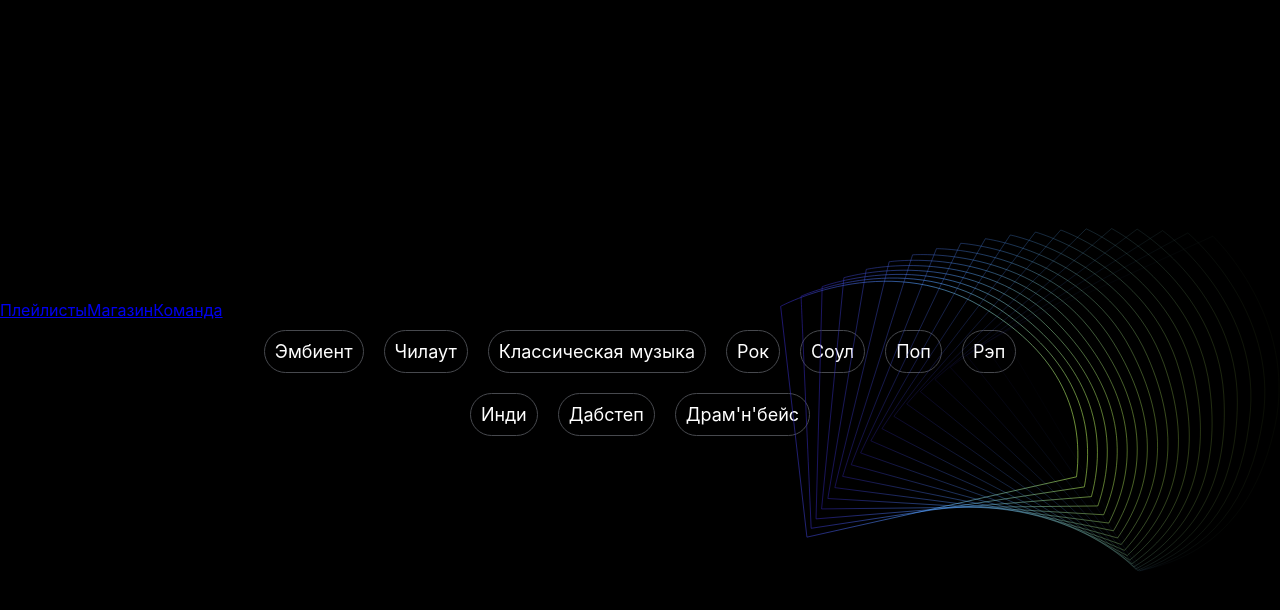
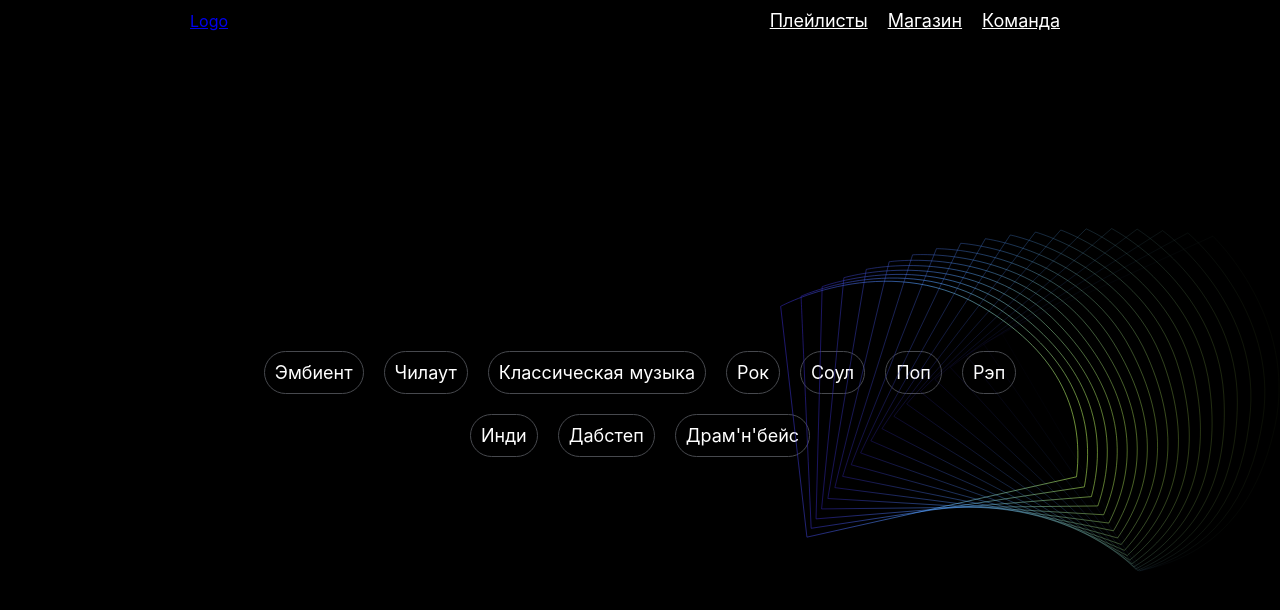
Before and after one commit to alyalin/radiolla, a Nuxt app: page / in a window 1280 px wide. Shown: the top 610 px of the page. Built offline with nearby package versions, Linux system fonts and the light colour scheme.

Commit message:
header block

```diff
--- a/components/AppGlobalNav.vue
+++ b/components/AppGlobalNav.vue
@@ -5,3 +5,19 @@
     <nuxt-link class="global-nav__el" to="/team">Команда</nuxt-link>
   </nav>
 </template>
+
+<style lang="scss">
+  .global-nav {
+    display: flex;
+    justify-content: flex-end;
+    padding: 10px 30px;
+    &__el {
+      color: #ffffff;
+      font-size: 18px;
+
+      & + & {
+        margin-left: 20px;
+      }
+    }
+  }
+</style>
--- a/components/AppLogo.vue
+++ b/components/AppLogo.vue
@@ -1,79 +1,9 @@
 <template>
-  <div class="VueToNuxtLogo">
-    <div class="Triangle Triangle--two"/>
-    <div class="Triangle Triangle--one"/>
-    <div class="Triangle Triangle--three"/>
-    <div class="Triangle Triangle--four"/>
+  <div>
+    <nuxt-link to="/">Logo</nuxt-link>
   </div>
 </template>
 
-<style>
-.VueToNuxtLogo {
-  display: inline-block;
-  animation: turn 2s linear forwards 1s;
-  transform: rotateX(180deg);
-  position: relative;
-  overflow: hidden;
-  height: 180px;
-  width: 245px;
-}
+<style lang="scss">
 
-.Triangle {
-  position: absolute;
-  top: 0;
-  left: 0;
-  width: 0;
-  height: 0;
-}
-
-.Triangle--one {
-  border-left: 105px solid transparent;
-  border-right: 105px solid transparent;
-  border-bottom: 180px solid #41B883;
-}
-
-.Triangle--two {
-  top: 30px;
-  left: 35px;
-  animation: goright 0.5s linear forwards 3.5s;
-  border-left: 87.5px solid transparent;
-  border-right: 87.5px solid transparent;
-  border-bottom: 150px solid #3B8070;
-}
-
-.Triangle--three {
-  top: 60px;
-  left: 35px;
-  animation: goright 0.5s linear forwards 3.5s;
-  border-left: 70px solid transparent;
-  border-right: 70px solid transparent;
-  border-bottom: 120px solid #35495E;
-}
-
-.Triangle--four {
-  top: 120px;
-  left: 70px;
-  animation: godown 0.5s linear forwards 3s;
-  border-left: 35px solid transparent;
-  border-right: 35px solid transparent;
-  border-bottom: 60px solid #fff;
-}
-
-@keyframes turn {
-  100% {
-    transform: rotateX(0deg);
-  }
-}
-
-@keyframes godown {
-  100% {
-    top: 180px;
-  }
-}
-
-@keyframes goright {
-  100% {
-    left: 70px;
-  }
-}
 </style>
--- a/layouts/default.vue
+++ b/layouts/default.vue
@@ -2,7 +2,11 @@
   <div>
 
     <div class="wrapper">
-      <app-global-nav></app-global-nav>
+      <header>
+        <app-logo></app-logo>
+        <app-global-nav></app-global-nav>
+      </header>
+
       <nuxt/>
     </div>
 
@@ -12,10 +16,12 @@
 
 <script>
   import AppGlobalNav from '~/components/AppGlobalNav.vue'
+  import AppLogo from '~/components/AppLogo.vue'
 
   export default {
     components: {
-      AppGlobalNav
+      AppGlobalNav,
+      AppLogo
     }
   }
 </script>
@@ -77,7 +83,7 @@
   }
 
   .wrapper {
-    padding-top: 300px;
+    /*padding-top: 300px;*/
   }
 
   .page-enter-active, .page-leave-active {
@@ -87,4 +93,13 @@
     opacity: 0
   }
 
+  header {
+    width: 900px;
+    margin: 0 auto;
+    display: flex;
+    justify-content: space-between;
+    align-items: center;
+    margin-bottom: 300px;
+  }
+
 </style>
```
